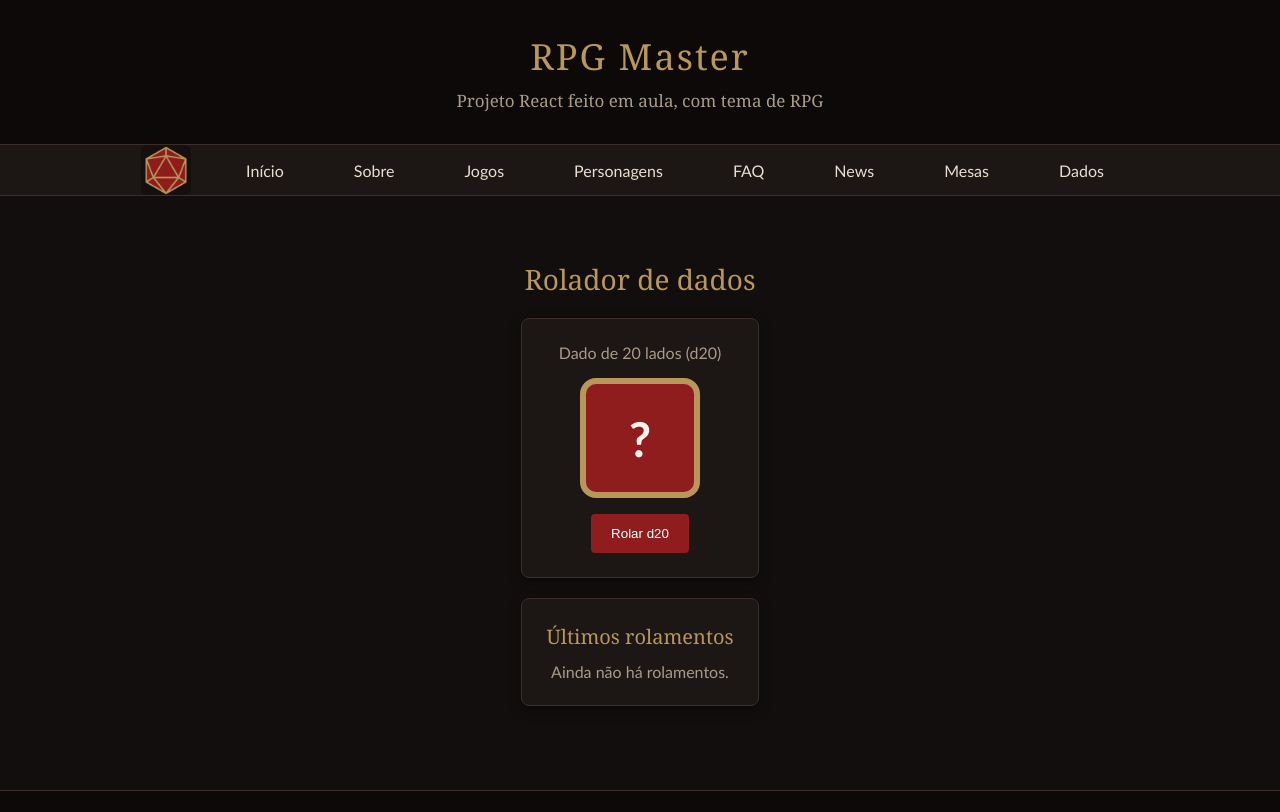
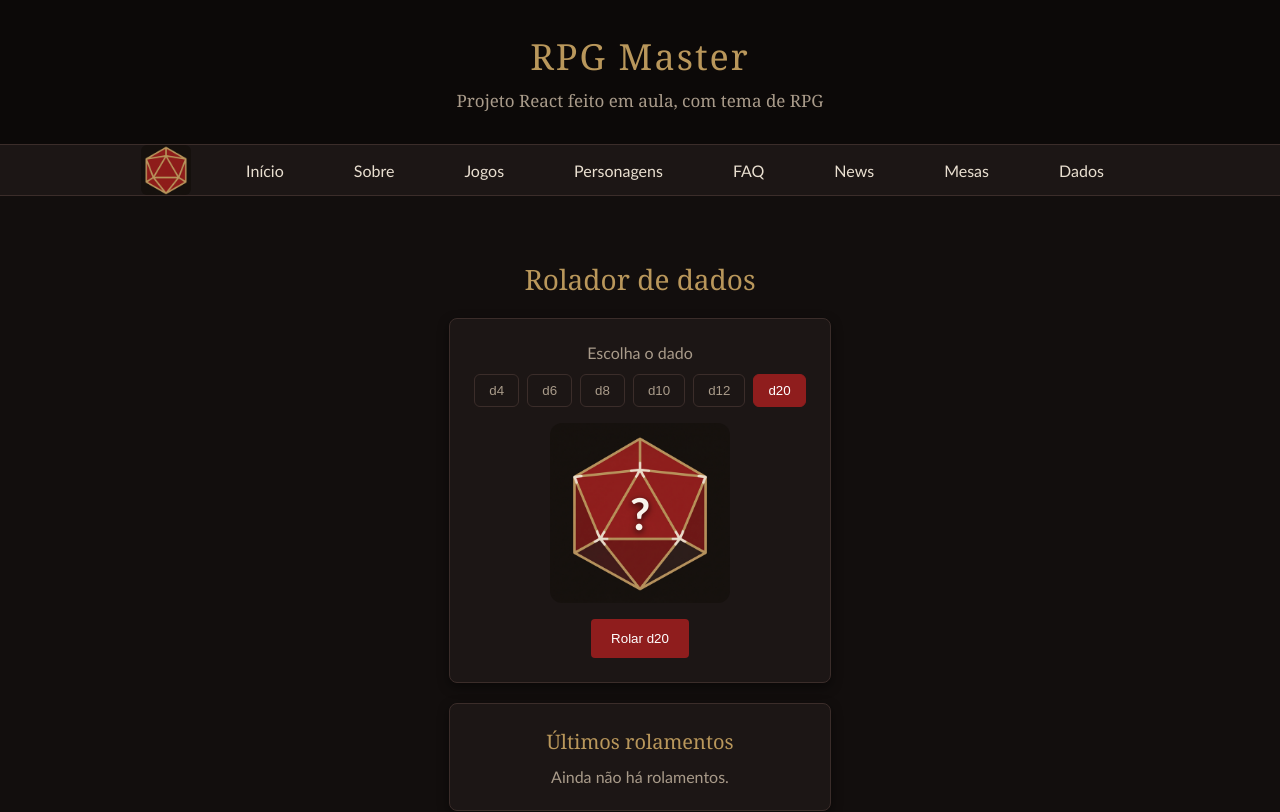
Before and after one commit to gabrieldama/RPG-Master, a React (Vite) app: page /dados in a window 1280 px wide. Shown: the top 812 px of the page. Built offline with nearby package versions, Linux system fonts and the light colour scheme.

Commit message:
feat: adicionando imagem do dado e escolha do tipo de dado

```diff
--- a/src/Pages/Dados/Dados.css
+++ b/src/Pages/Dados/Dados.css
@@ -24,19 +24,58 @@
   color: var(--text-soft);
 }
 
+.dados-tipos {
+  display: flex;
+  flex-wrap: wrap;
+  justify-content: center;
+  gap: 8px;
+  margin-top: 12px;
+}
+
+.dados-tipo {
+  padding: 8px 14px;
+  background: transparent;
+  border: 1px solid var(--border);
+  border-radius: 6px;
+  color: var(--text-soft);
+  cursor: pointer;
+}
+
+.dados-tipo:hover {
+  border-color: var(--gold);
+  color: var(--gold);
+}
+
+.dados-tipo-ativo {
+  background: var(--accent);
+  border-color: var(--accent);
+  color: #fff;
+}
+
 .dados-resultado {
-  width: 120px;
-  height: 120px;
+  position: relative;
+  width: 180px;
+  height: 180px;
   margin: 16px auto;
+}
+
+.dados-imagem {
+  width: 100%;
+  height: 100%;
+  object-fit: cover;
+  border-radius: 12px;
+}
+
+.dados-numero {
+  position: absolute;
+  inset: 0;
   display: flex;
   align-items: center;
   justify-content: center;
-  background: var(--accent);
-  border: 6px solid var(--gold);
-  border-radius: 16px;
   color: #f8f4ec;
-  font-size: 48px;
+  font-size: 44px;
   font-weight: bold;
+  text-shadow: 0 2px 6px rgba(0, 0, 0, 0.8);
 }
 
 .dados-critico {
@@ -81,7 +120,7 @@
 }
 
 .dados-historico li {
-  min-width: 40px;
+  min-width: 70px;
   padding: 6px 10px;
   background: var(--surface-2);
   border: 1px solid var(--border);
--- a/src/Pages/Dados/index.jsx
+++ b/src/Pages/Dados/index.jsx
@@ -1,14 +1,23 @@
 import { useState } from 'react'
+import imgDado from '../../assets/img/jogos.png'
 import './Dados.css'
 
+const tiposDeDado = [4, 6, 8, 10, 12, 20]
+
 function Dados() {
+    const [lados, setLados] = useState(20)
     const [resultado, setResultado] = useState(null)
     const [historico, setHistorico] = useState([])
 
+    const escolherDado = (tipo) => {
+        setLados(tipo)
+        setResultado(null)
+    }
+
     const rolarDado = () => {
-        const numero = Math.floor(Math.random() * 20) + 1
+        const numero = Math.floor(Math.random() * lados) + 1
         setResultado(numero)
-        setHistorico([numero].concat(historico).slice(0, 10))
+        setHistorico([{ lados, numero }].concat(historico).slice(0, 10))
     }
 
     return (
@@ -16,13 +25,26 @@ function Dados() {
             <h1 className="dados-title">Rolador de dados</h1>
 
             <div className="dados-card">
-                <p className="dados-legenda">Dado de 20 lados (d20)</p>
+                <p className="dados-legenda">Escolha o dado</p>
+                <div className="dados-tipos">
+                    {tiposDeDado.map((tipo) => (
+                        <button
+                            key={tipo}
+                            className={tipo === lados ? 'dados-tipo dados-tipo-ativo' : 'dados-tipo'}
+                            onClick={() => escolherDado(tipo)}>
+                            d{tipo}
+                        </button>
+                    ))}
+                </div>
+
                 <div className="dados-resultado">
-                    {resultado === null ? '?' : resultado}
+                    <img className="dados-imagem" src={imgDado} alt={`Dado de ${lados} lados`} />
+                    <span className="dados-numero">{resultado === null ? '?' : resultado}</span>
                 </div>
-                {resultado === 20 && <p className="dados-critico">Acerto crítico!</p>}
-                {resultado === 1 && <p className="dados-falha">Falha crítica!</p>}
-                <button className="dados-botao" onClick={rolarDado}>Rolar d20</button>
+
+                {lados === 20 && resultado === 20 && <p className="dados-critico">Acerto crítico!</p>}
+                {lados === 20 && resultado === 1 && <p className="dados-falha">Falha crítica!</p>}
+                <button className="dados-botao" onClick={rolarDado}>Rolar d{lados}</button>
             </div>
 
             <div className="dados-card">
@@ -31,8 +53,8 @@ function Dados() {
                     <p className="dados-vazio">Ainda não há rolamentos.</p>
                 ) : (
                     <ul className="dados-historico">
-                        {historico.map((numero, indice) => (
-                            <li key={indice}>{numero}</li>
+                        {historico.map((rolagem, indice) => (
+                            <li key={indice}>d{rolagem.lados}: {rolagem.numero}</li>
                         ))}
                     </ul>
                 )}
```
